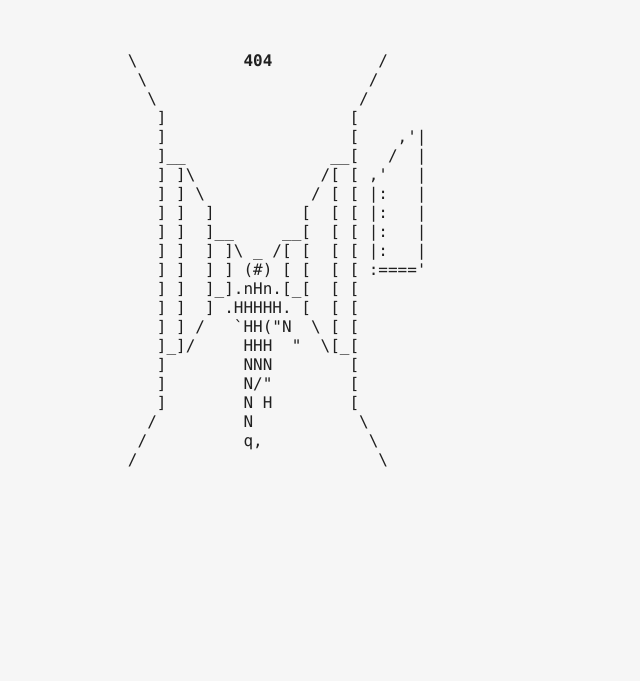
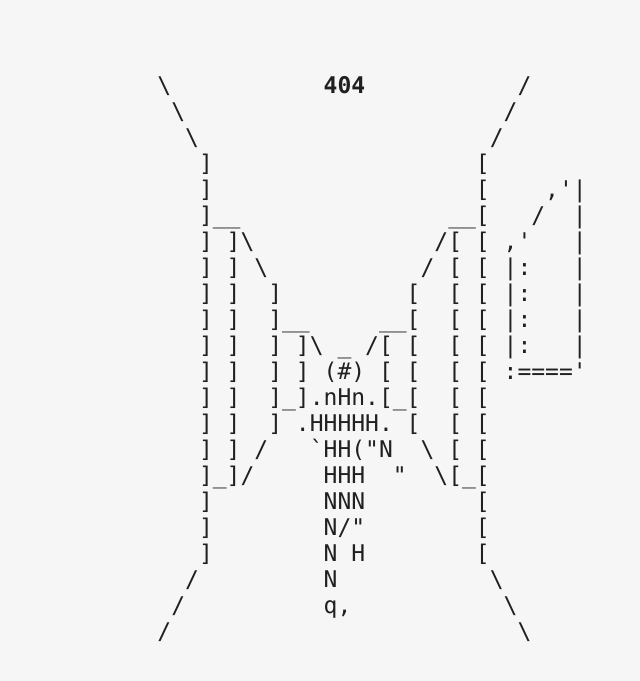
Before and after one commit to century/Earth, a plain HTML site: page 404.html in a window 1280 px wide. Shown: the part 81-762 px from the top of the page, without its empty margins (305-945 px from the left). Drawn offline with Linux system fonts and the light colour scheme.

Commit message:
Commit 2024-08-24T11:58:14

```diff
--- a/styles.css
+++ b/styles.css
@@ -11,7 +11,7 @@ h5 { font-size: 25px; }
 h6 { font-size: 24px; }
 a { color: #404040; }
 a:hover { text-decoration: none; }
-code, pre, kbd, samp, tt { font-family: ui-monospace, SFMono-Regular, ui-monospace, Monaco, 'Andale Mono', 'Ubuntu Mono', monospace; }
+code, pre, kbd, samp, tt { font-family: ui-monospace, SFMono-Regular, ui-monospace, Monaco, 'Andale Mono', 'Ubuntu Mono', monospace; font-size: 23px; }
 table { border-collapse: collapse; }
 td, th { padding: 10px 20px; }
 caption { padding: 10px; }
```
